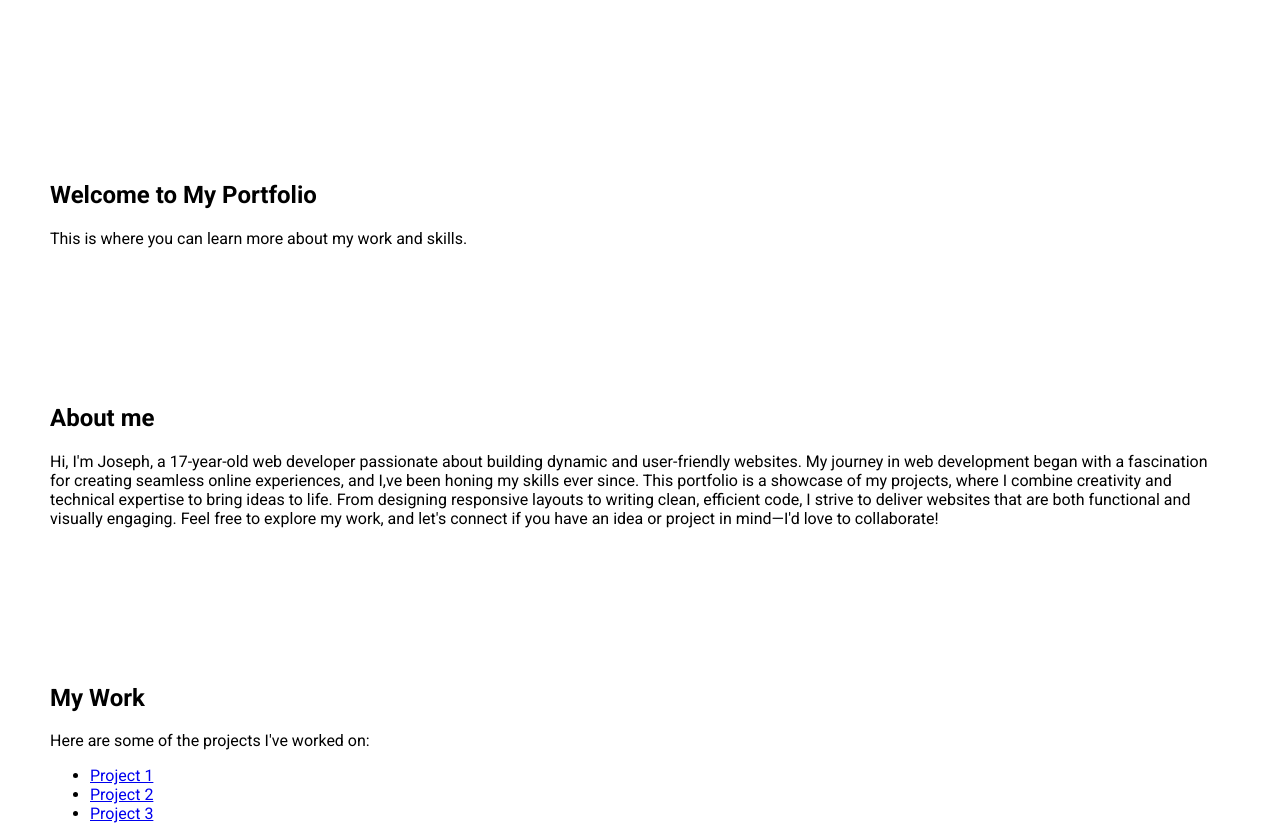
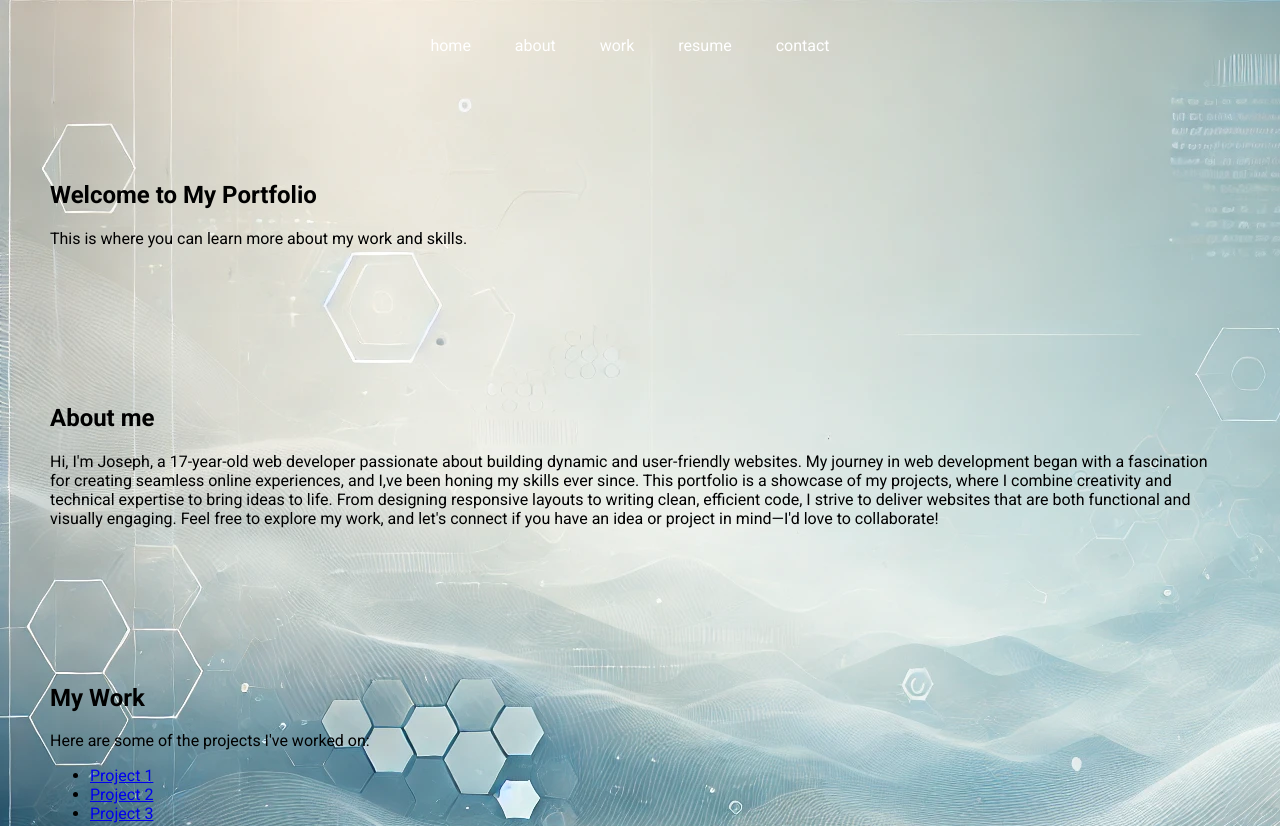
Before and after one commit to Jo-son-of-pricilla/HTML-project-1, a plain HTML site: page index.html in a window 1280 px wide. Shown: the top 826 px of the page. Drawn offline with Linux system fonts and the light colour scheme.

Commit message:
version 3

```diff
--- a/style.css
+++ b/style.css
@@ -2,7 +2,7 @@
 @import url('https://fonts.googleapis.com/css2?family=Roboto:wght@400;700&display=swap');
 
 body {
-  background: url(DALL·E\ 2024-12-16\ 12.25.02\ -\ A\ visually\ captivating\ website\ background\ designed\ for\ a\ modern\,\ clean\,\ and\ professional\ aesthetic.\ The\ image\ features\ a\ soft\ gradient\ transitioning\ f.webp);
+  background: url(img.webp);
     font-family: roboto;
     margin: 0;
     padding: 0;
```
